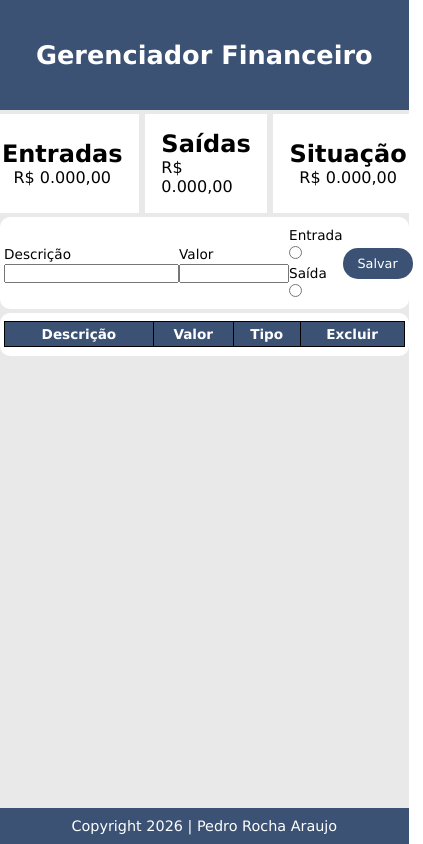
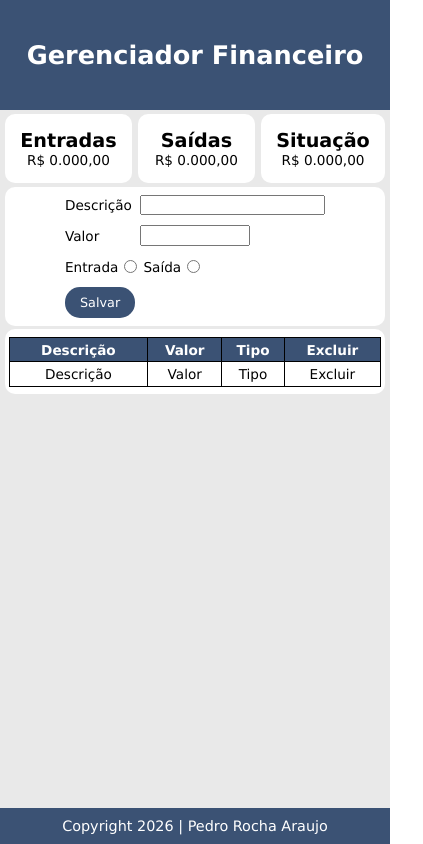
Before and after one commit to Pedro-Rocha-Araujo/projeto-financas, a React (Create React App) app: page / in a window 390 px wide. Shown: the whole page, 423 px wide, since content can reach past the window. Built offline with nearby package versions, Linux system fonts and the light colour scheme.

Commit message:
Design front estruturado!

```diff
--- a/src/components/App.css
+++ b/src/components/App.css
@@ -10,6 +10,10 @@ div.main {
   min-height: 100vh;
   display: grid;
   grid-template-rows: auto 1fr auto;
+}
+
+main {
+  padding: 0 5px;
 }
 
 article {
@@ -35,6 +39,10 @@ header h1 {
   gap: 1.5%;
 }
 
+.preview p {
+  font-size: clamp(0.85rem, 2vw, 1rem);
+}
+
 div.item-preview{
   background-color: #fff;
   width: 100%;
@@ -43,6 +51,11 @@ div.item-preview{
   align-items: center;
   justify-content: center;
   padding: 4%;
+  border-radius: 10px;
+}
+
+.preview h2 {
+  font-size: clamp(1.2rem, 4vw, 1.7rem);
 }
 
 /* CONFIGURAÇÕES DOS INPUTS */
@@ -50,6 +63,12 @@ article.inputs {
   background-color: #fff;
   border-radius: 10px;
   padding: 2% 1%;
+}
+
+div.campo_input {
+  display: flex;
+  align-items: center;
+  justify-content: center;
 }
 
 form {
@@ -62,8 +81,21 @@ label {
   font-size: clamp(0.85rem, 2vw, 1.1rem);
 }
 
+label.inputs-maiores{
+  margin-right: 6px;
+}
+
+input {
+  height: 1.3rem;
+  padding: 1px 5px;
+}
+
 input[type="number"]{
   width: 110px;
+}
+
+input[type="radio"]{
+  margin: 0 6px;
 }
 
 button {
@@ -116,3 +148,20 @@ footer {
 footer p {
   font-size: clamp(0.9rem, 2vw, 1.1rem);
 }
+
+@media screen and (max-width: 750px){
+  article.inputs {
+    display: flex;
+    justify-content: center;
+  }
+  form {
+    gap: 10px;
+    flex-direction: column;
+    align-items: flex-start;
+  }
+  label.inputs-maiores{
+    display: inline-block;
+    width: 75px;
+    margin: 0;
+  }
+}
--- a/src/components/Inputs.js
+++ b/src/components/Inputs.js
@@ -5,11 +5,11 @@ function Inputs() {
         <article className="inputs">
             <form>
                 <div className="campo_input">
-                    <label>Descrição </label>
+                    <label className="inputs-maiores">Descrição </label>
                     <input type="text" />
                 </div>
                 <div className="campo_input">
-                    <label>Valor </label>
+                    <label className="inputs-maiores">Valor </label>
                     <input type="number" />
                 </div>
                 <div className="campo_input">
--- a/src/components/Tabela.js
+++ b/src/components/Tabela.js
@@ -10,6 +10,12 @@ function Tabela() {
                     <th>Tipo</th>
                     <th>Excluir</th>
                 </tr>
+                <tr>
+                    <td>Descrição</td>
+                    <td>Valor</td>
+                    <td>Tipo</td>
+                    <td>Excluir</td>
+                </tr>
             </table>
         </article>
     )
```
